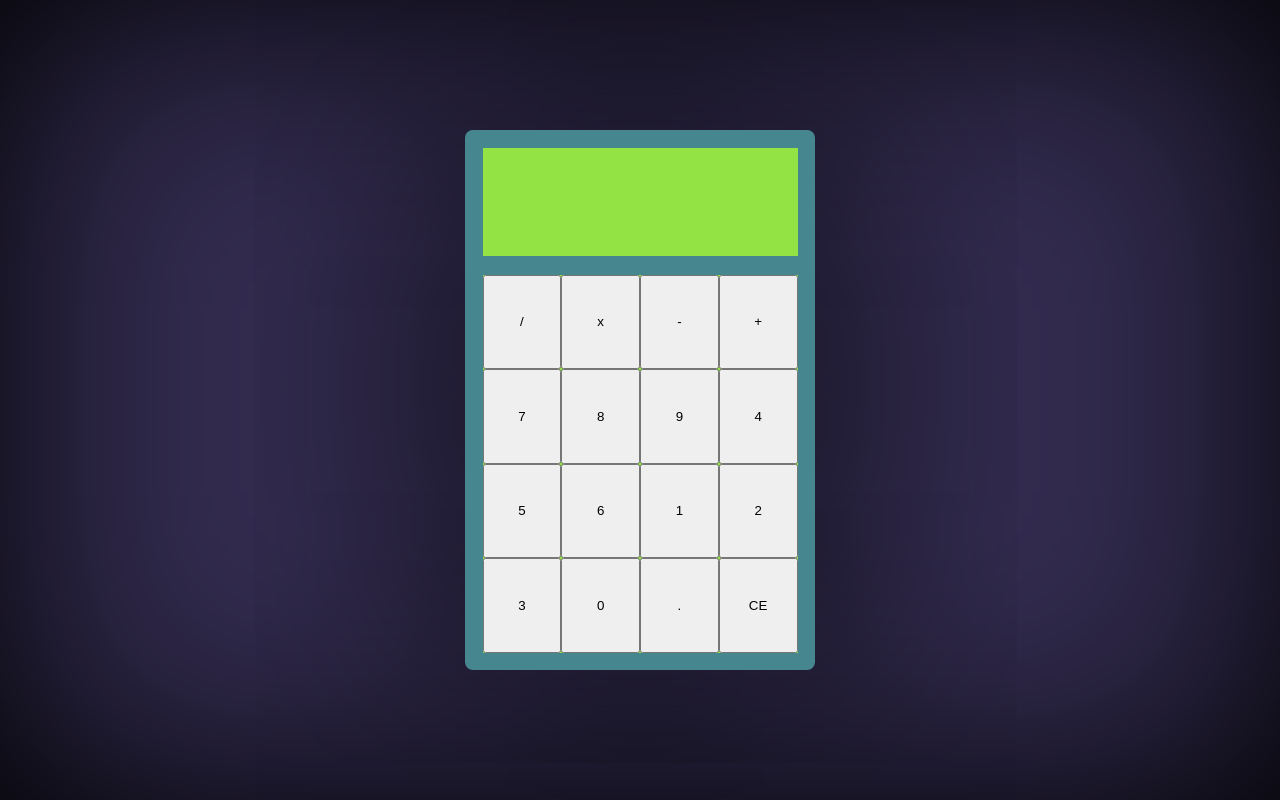
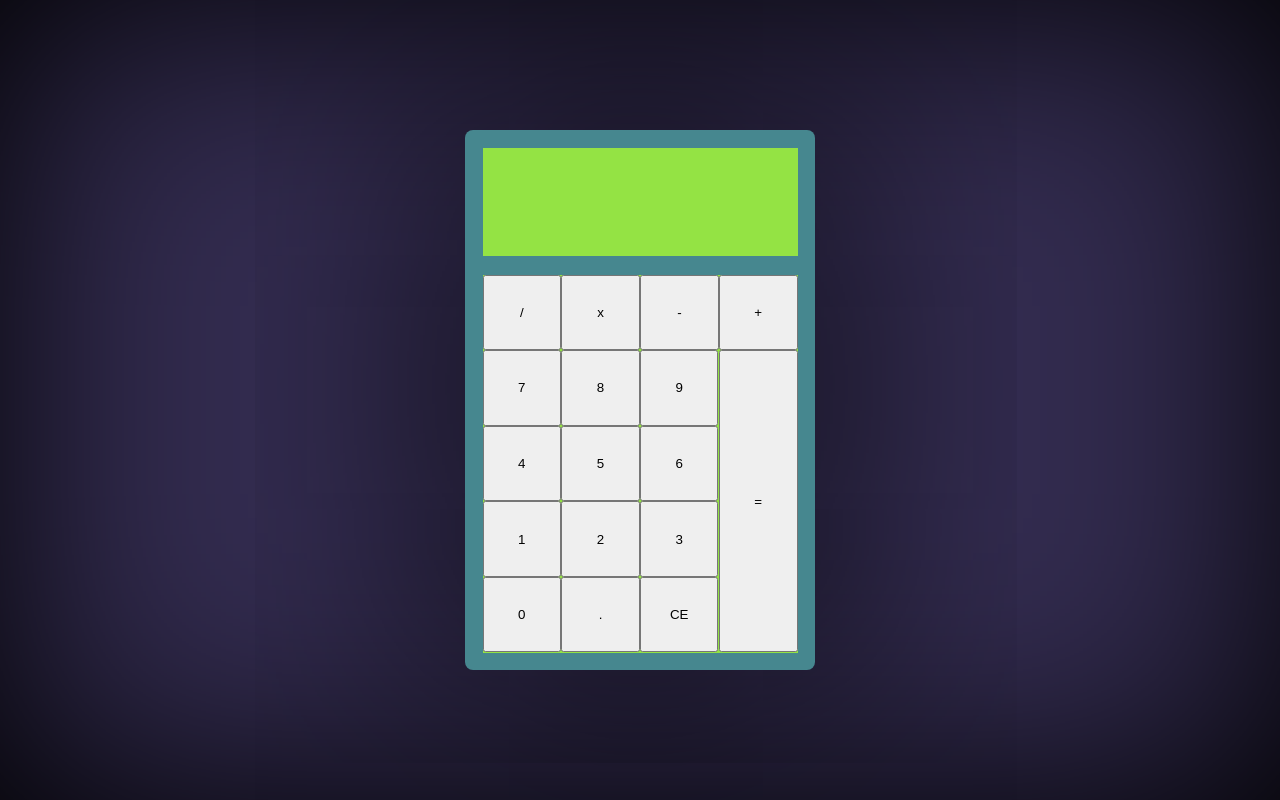
Before and after one commit to Jordancojp/Calculator, a plain HTML site: page index.html in a window 1280 px wide. Drawn offline with Linux system fonts and the light colour scheme.

Commit message:
Fixed the layout of numpad by splitting into 3 sections, top row = operators, numpad = numbers, and equals sign

```diff
--- a/index.html
+++ b/index.html
@@ -13,6 +13,9 @@
 
         </div>
         <div id="BtnArr">
+            <div id="TopRow"></div>
+            <div id="NumPad"></div>
+            <button id="Equals">=</div>
         </div>
     </div>
 </body>
--- a/javascript.js
+++ b/javascript.js
@@ -1,19 +1,20 @@
-var btnTopRow = ['/','x','-','+'];
-var btnOptions = ['7','8','9','4','5','6','1','2','3','0','.','CE'];
-var btnArr = document.querySelector("#BtnArr");
+var topRowValues = ['/','x','-','+'];
+var numPadValues = ['7','8','9','4','5','6','1','2','3','0','.','CE'];
+var topRowElement = document.querySelector("#TopRow");
+var numPadElemenet = document.querySelector("#NumPad");
 
 generateNumPad();
 
 function generateNumPad()
 {
     let iterator = 0;
-    btnTopRow.forEach(value => createButtons(value));
-    btnOptions.forEach(value => createButtons(value));
+    topRowValues.forEach(value => createButtons(value, topRowElement));
+    numPadValues.forEach(value => createButtons(value, numPadElemenet));
 }
 
-function createButtons(value)
+function createButtons(value, element)
 {
     let newBtn = document.createElement("button");
     newBtn.textContent = value;
-    btnArr.appendChild(newBtn);
+    element.appendChild(newBtn);
 }
--- a/styles.css
+++ b/styles.css
@@ -46,10 +46,36 @@ body {
     align-self: center;
     background-color: #94e344;
     margin-bottom: 5%;
+    padding: 0%;
+    border: 0px;
     width: 90%;
     height: 70%;
 }
 
-#BtnArr button {
-    min-width: 25%;
+#TopRow {
+    display: flex;
+    width: 100%;
+    height: 20%;
 }
+
+#TopRow button {
+    width: 25%;
+    height: 100%;
+}
+
+#NumPad {
+    display: flex;
+    flex-wrap: wrap;
+    width: 75%;
+    height: 80%;
+}
+
+#NumPad button {
+    width: 33.3%;
+    height: 25%;
+}
+
+#Equals {
+    height: 80%;
+    width: 25%;
+}
```
